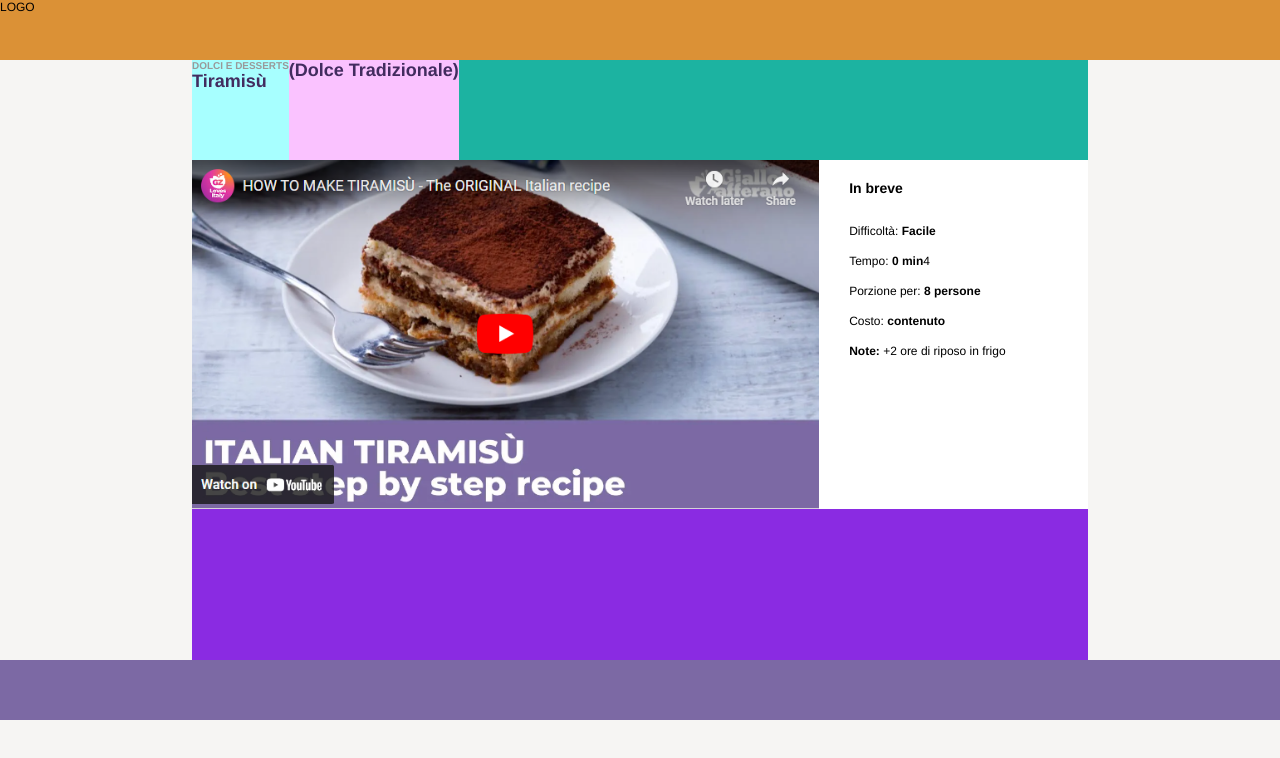
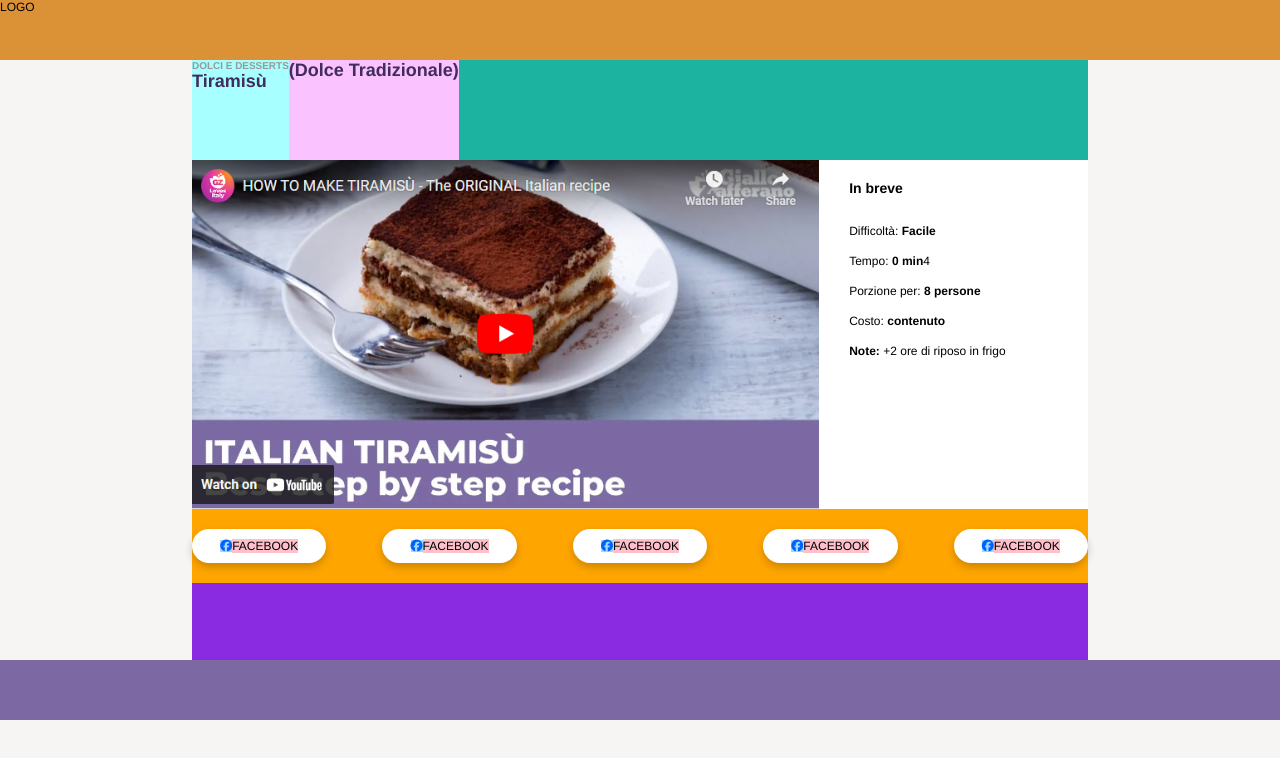
Before and after one commit to ilenia-agnolon/htmlcss-responsive-layout, a plain HTML site: page index.html in a window 1280 px wide. Drawn offline with Linux system fonts and the light colour scheme; files whose address does not match are found by name.

Commit message:
creato sezione social con relativi social

```diff
--- a/css/style.css
+++ b/css/style.css
@@ -101,9 +101,49 @@ body {
    list-style: none;
    line-height: 2.5;
 }
+ /* ___________________________________________ */
+
+ /* SEZIONE SOCIAL */
+
+.cont-social {
+    background-color: orange;
+    display: flex;
+    justify-content: space-between;
+    padding: 20px 0;
+}
+
+/* -----> icone social */
+.box {
+    background-color: white;
+    display: flex;
+    align-items: center;
+    justify-content: center;
+    padding: 10px 20px;
+    border-radius: 20px;
+    width: 15%;
+    box-shadow: 0px 4px 8px rgba(0, 0, 0, 0.2);
+}
+
+.icona {
+    background-color: rgb(159, 217, 255);
+    display: flex;
+    align-items: flex-start;
+}
+
+.fa-facebook {
+    color: #0062fe;
+}
 
 
- /* ___________________________________________ */
+/* -----> nome social */
+.nome-social {
+    background-color: pink;
+}
+
+
+
+
+
 
 
   /*************************************************
--- a/index.html
+++ b/index.html
@@ -3,6 +3,9 @@
 <head>
     <meta charset="UTF-8">
     <meta name="viewport" content="width=device-width, initial-scale=1.0">
+    <!-- embedding fontawesome -->
+    <link rel="stylesheet" href="https://cdnjs.cloudflare.com/ajax/libs/font-awesome/6.5.0/css/all.min.css">
+
     <link rel="stylesheet" href="css/style.css">
     <title>Giallo Booleano.com</title>
 </head>
@@ -59,6 +62,35 @@
 
         <!-- SEZIONE SOCIAL -->
 
+        <div class="cont-social">
+
+            <div class="box">
+                <div class="icona"><i class="fa-brands fa-facebook"></i></div>
+                <div class="nome-social">FACEBOOK</div>
+            </div>
+
+             <div class="box">
+                <div class="icona"><i class="fa-brands fa-facebook"></i></div>
+                <div class="nome-social">FACEBOOK</div>
+            </div>
+
+             <div class="box">
+                <div class="icona"><i class="fa-brands fa-facebook"></i></div>
+                <div class="nome-social">FACEBOOK</div>
+            </div>
+
+             <div class="box">
+                <div class="icona"><i class="fa-brands fa-facebook"></i></div>
+                <div class="nome-social">FACEBOOK</div>
+            </div>
+
+             <div class="box">
+                <div class="icona"><i class="fa-brands fa-facebook"></i></div>
+                <div class="nome-social">FACEBOOK</div>
+            </div>
+
+        </div>
+
 <!-- ______________________________________________________ -->
 
         <!-- BANNER -->
```
